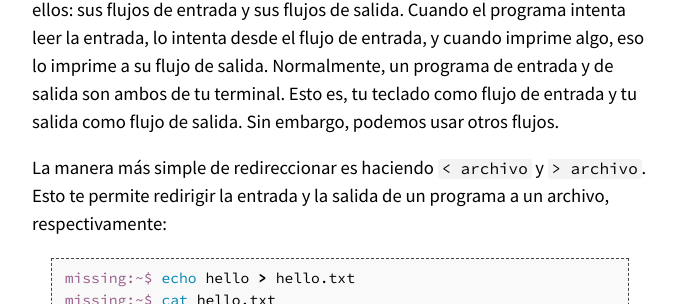
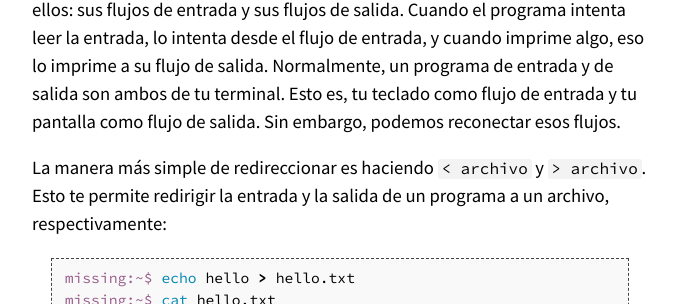
Before and after one commit to missing-semester-esp/missing-semester-esp.github.io, a Jekyll site: the page built from _2020/course-shell-esp.md, in a window 1280 px wide and 900 px high, scrolled down 5808 px. Shown: the part 289-593 px from the top of the window, without its empty margins (300-977 px from the left). Built offline with Jekyll 4.4.1, drawn with Linux system fonts in a browser that asks for light colours; some of the changed text lies outside the part shown.

Commit message:
Update _2020/course-shell-esp.md
Co-authored-by: Matias Garcia Isaia <mgarciaisaia+github@gmail.com>

```diff
--- a/_2020/course-shell-esp.md
+++ b/_2020/course-shell-esp.md
@@ -235,7 +235,7 @@ En la shell, los programas tienen dos primarios flujos ("streams") asociados con
 sus flujos de entrada y sus flujos de salida. Cuando el programa intenta leer la entrada,
 lo intenta desde el flujo de entrada, y cuando imprime algo, eso lo imprime a su flujo de salida.
 Normalmente, un programa de entrada y de salida son ambos de tu terminal. Esto es, tu teclado como
-flujo de entrada y tu salida como flujo de salida. Sin embargo, podemos usar otros flujos.
+flujo de entrada y tu pantalla como flujo de salida. Sin embargo, podemos reconectar esos flujos.
 
 La manera más simple de redireccionar es haciendo `< archivo` y `> archivo`. Esto te permite redirigir la entrada
 y la salida de un programa a un archivo, respectivamente:
```
